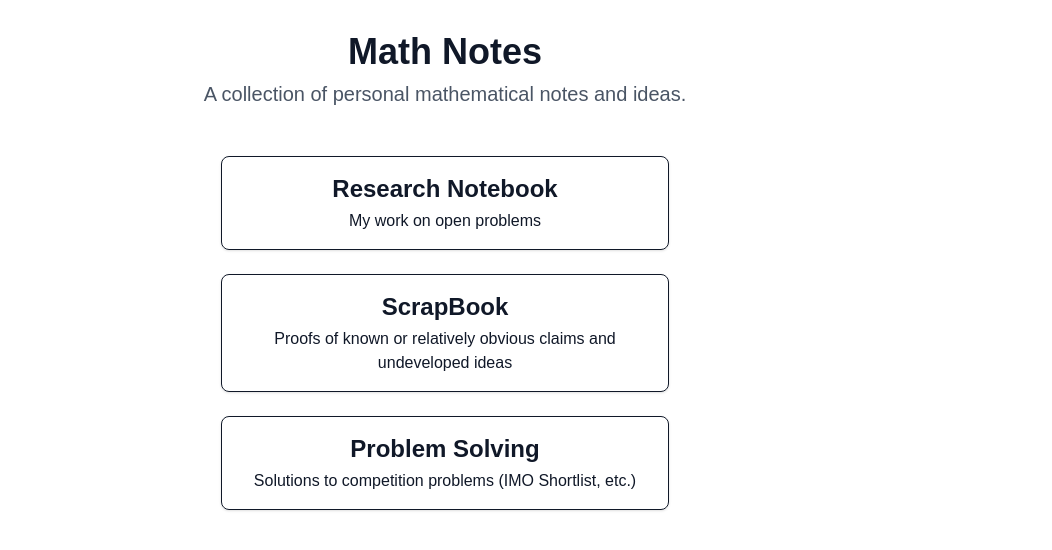
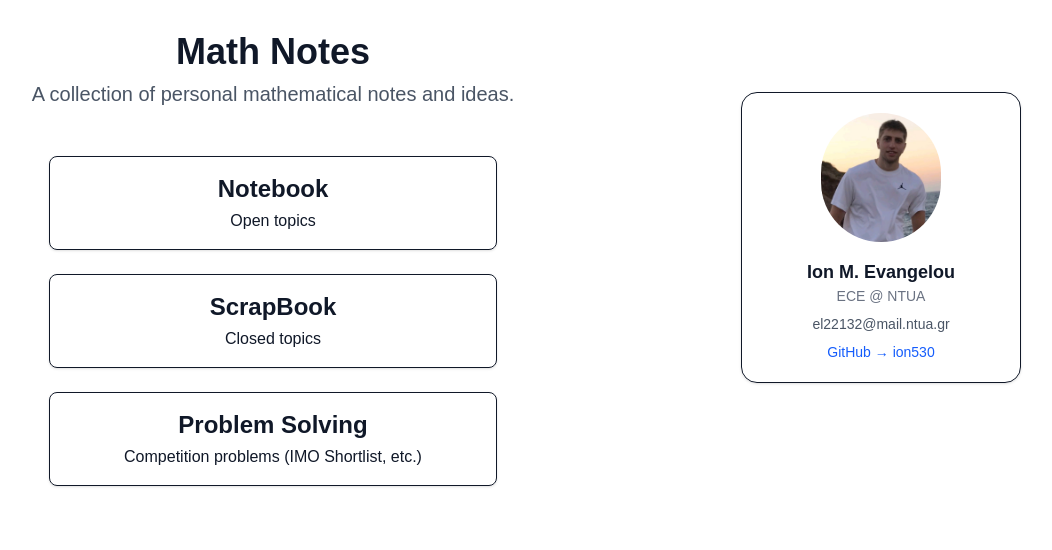
Before and after one commit to ion530/Math-Notes, a Next.js app: page / in a window 1280 px wide. Shown: the top 550 px of the page, without its empty margins (195-1247 px from the left). Built offline with nearby package versions, Linux system fonts and the light colour scheme.

Commit message:
Add personal photo section to homepage

```diff
--- a/app/page.js
+++ b/app/page.js
@@ -1,6 +1,12 @@
+import Image from "next/image";
+
 export default function Home() {
   return (
     <main className="min-h-screen p-8 bg-white text-gray-900">
+      <div className="flex justify-center">
+        <div className="flex flex-col lg:flex-row items-start gap-8 lg:gap-16 max-w-6xl w-full">
+          {/* middle section */}
+          <div className="flex-1">
             {/* Header */}
             <div className="text-center mb-12">
               <h1 className="text-4xl font-bold mb-2">Math Notes</h1>
@@ -13,8 +19,8 @@ export default function Home() {
                 href="/open"
                 className="w-full px-6 py-4 bg-grey-50 hover:bg-grey-100 border border-grey-200 rounded-lg shadow-sm transition-all duration-200 text-center"
               >
-          <h2 className="text-2xl font-semibold text-black-800 mb-1">Research Notebook</h2>
-          <p className="text-black-600">My work on open problems</p>
+                <h2 className="text-2xl font-semibold text-black-800 mb-1">Notebook</h2>
+                <p className="text-black-600">Open topics</p>
               </a>
 
               <a
@@ -22,7 +28,7 @@ export default function Home() {
                 className="w-full px-6 py-4 bg-grey-50 hover:bg-grey-100 border border-grey-200 rounded-lg shadow-sm transition-all duration-200 text-center"
               >
                 <h2 className="text-2xl font-semibold text-black-800 mb-1">ScrapBook</h2>
-          <p className="text-black-600">Proofs of known or relatively obvious claims and undeveloped ideas</p>
+                <p className="text-black-600">Closed topics</p>
               </a>
 
               <a
@@ -31,9 +37,37 @@ export default function Home() {
               >
                 <h2 className="text-2xl font-semibold text-black-800 mb-1">Problem Solving</h2>
                 <p className="text-black-600">
-            Solutions to competition problems (IMO Shortlist, etc.)
+                  Competition problems (IMO Shortlist, etc.)
                 </p>
               </a>
+            </div>
+          </div>
+
+          {/* Photo Section*/}
+          <div className="w-70 border rounded-2xl p-5 shadow-sm bg-grey-50 mt-15">
+            <div className="flex flex-col items-center text-center">
+              <Image
+                src="/me.jpg"
+                width={120}
+                height={140}
+                className="rounded-full mb-4"
+                alt="Ion M. Evangelou"
+              />
+              <h2 className="font-semibold text-lg">Ion M. Evangelou</h2>
+              <p className="text-gray-500 text-sm mb-2">ECE @ NTUA</p>
+              <p className="text-gray-600 text-sm">el22132@mail.ntua.gr</p>
+
+              <a
+                href="https://github.com/ion530"
+                target="_blank"
+                rel="noopener noreferrer"
+                className="mt-2 text-blue-600 text-sm hover:underline"
+              >
+                GitHub → ion530
+              </a>
+            </div>
+          </div>
+        </div>
       </div>
     </main>
   );
```
Also changed, not shown: public/me.jpg (added). Lines whose indentation alone changed are shown as unchanged.
